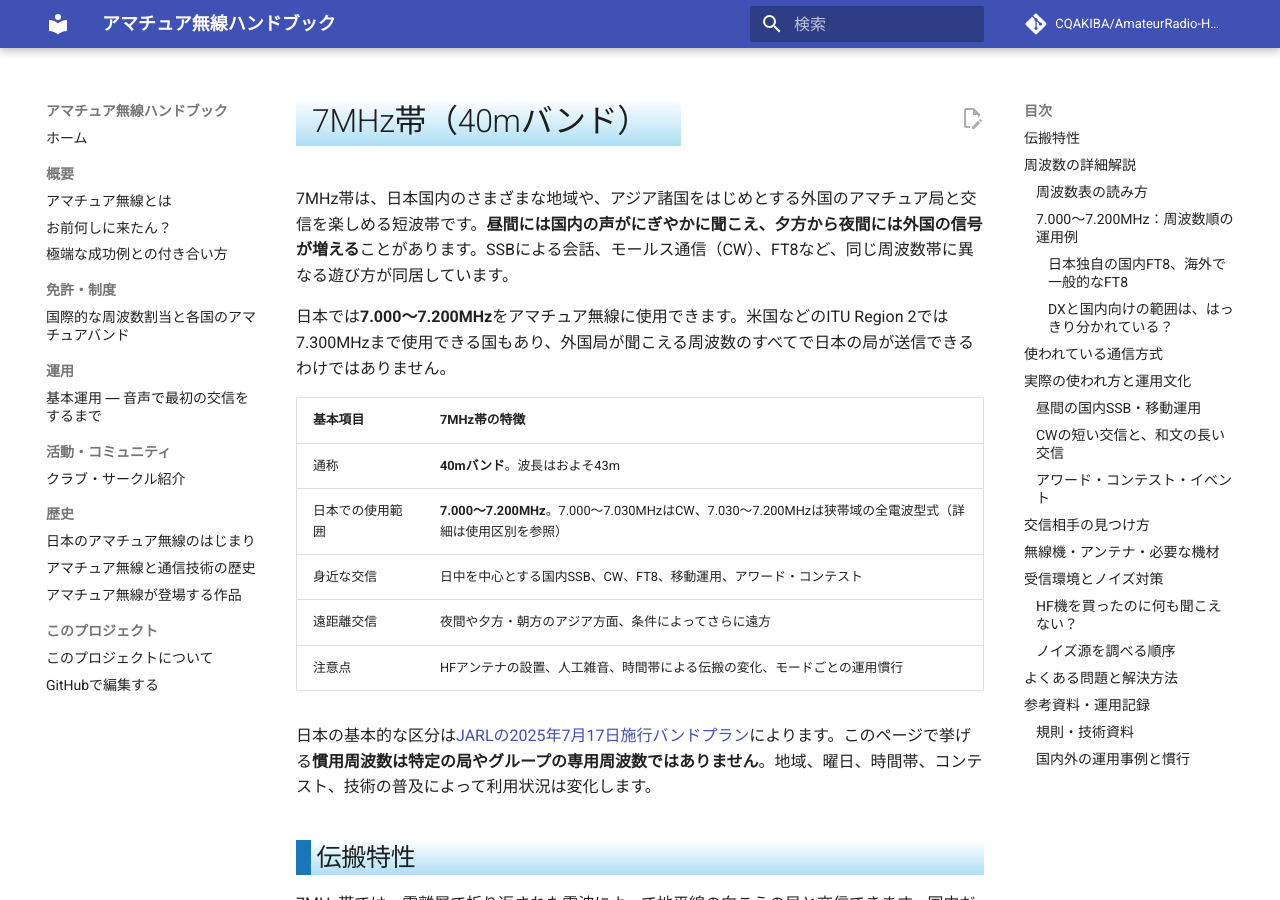
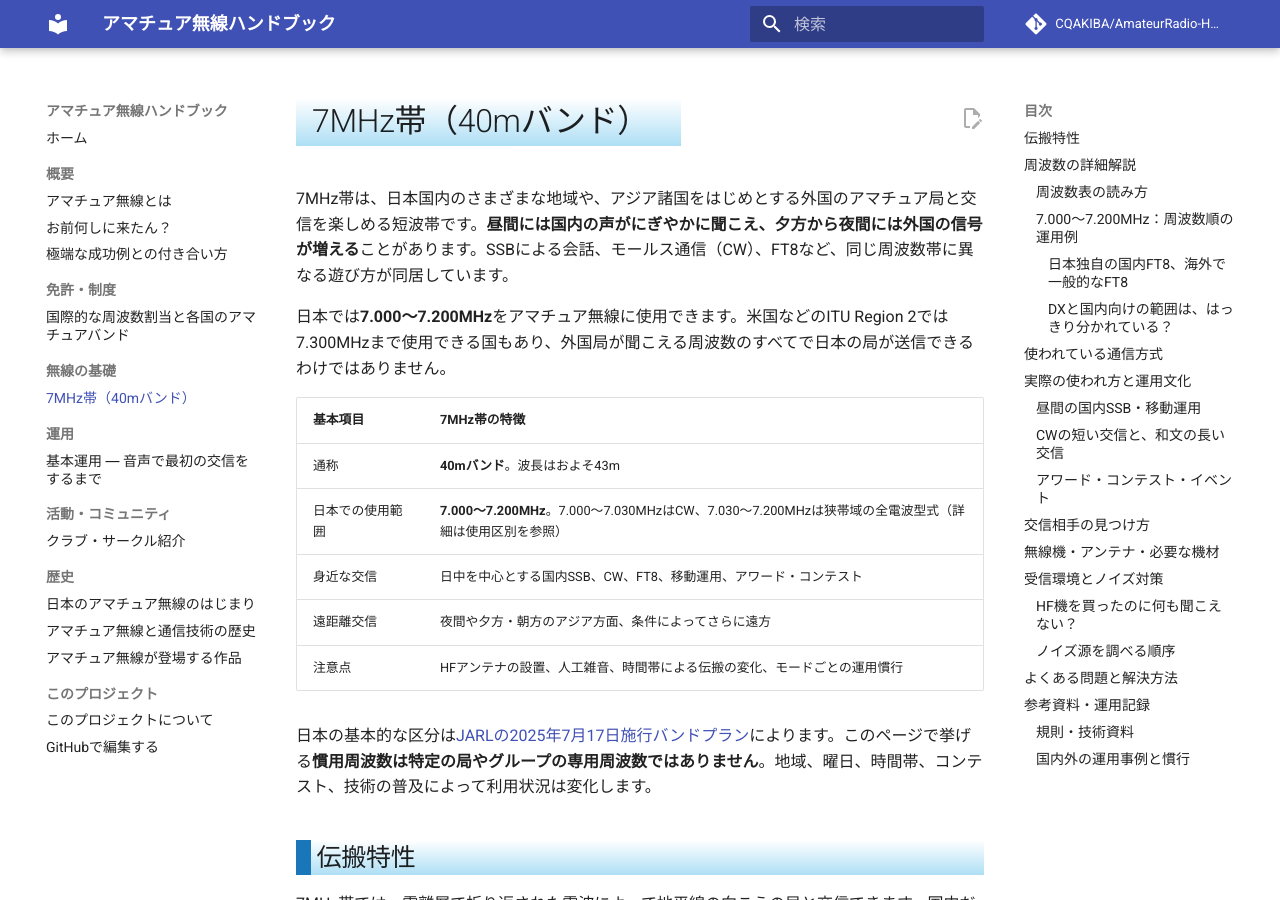
Before and after one commit to CQAKIBA/AmateurRadio-Handbook, an MkDocs documentation site: the page built from docs/02_無線の基礎/7MHz帯.md, in a window 1280 px wide and 900 px high. Built offline with MkDocs 1.6.1 and Material for MkDocs 9.7.7, drawn with Linux system fonts in a browser that asks for light colours; comment, search, counter and statistics services are not loaded.

Commit message:
docs: add 7MHz article to MkDocs navigation

```diff
--- a/mkdocs.yml
+++ b/mkdocs.yml
@@ -16,6 +16,8 @@ nav:
       - 極端な成功例との付き合い方: 00_概要/極端な成功例との付き合い方.md
   - 免許・制度:
       - 国際的な周波数割当と各国のアマチュアバンド: 01_免許・制度/international-frequency-allocations.md
+  - 無線の基礎:
+      - 7MHz帯（40mバンド）: 02_無線の基礎/7MHz帯.md
   - 運用:
       - 基本運用 ― 音声で最初の交信をするまで: 06_運用/基本運用.md
   - 活動・コミュニティ:
```
